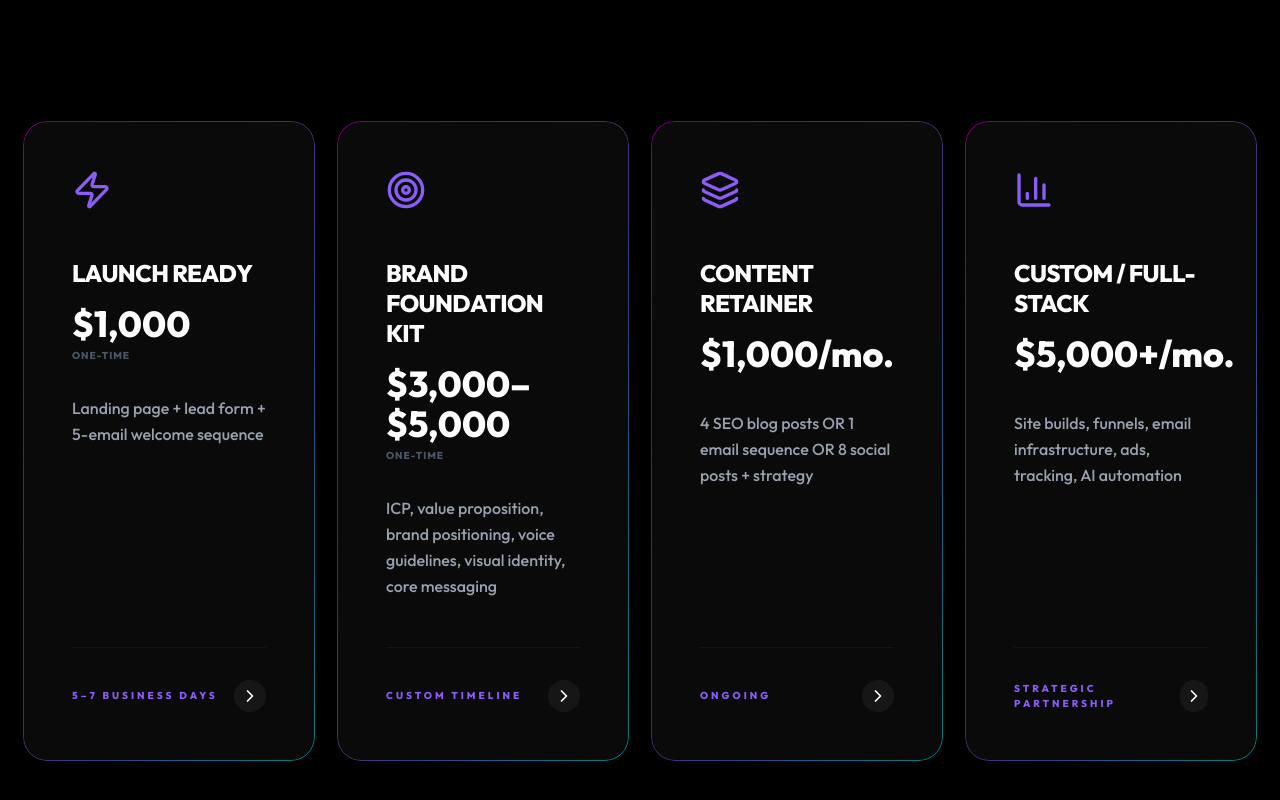
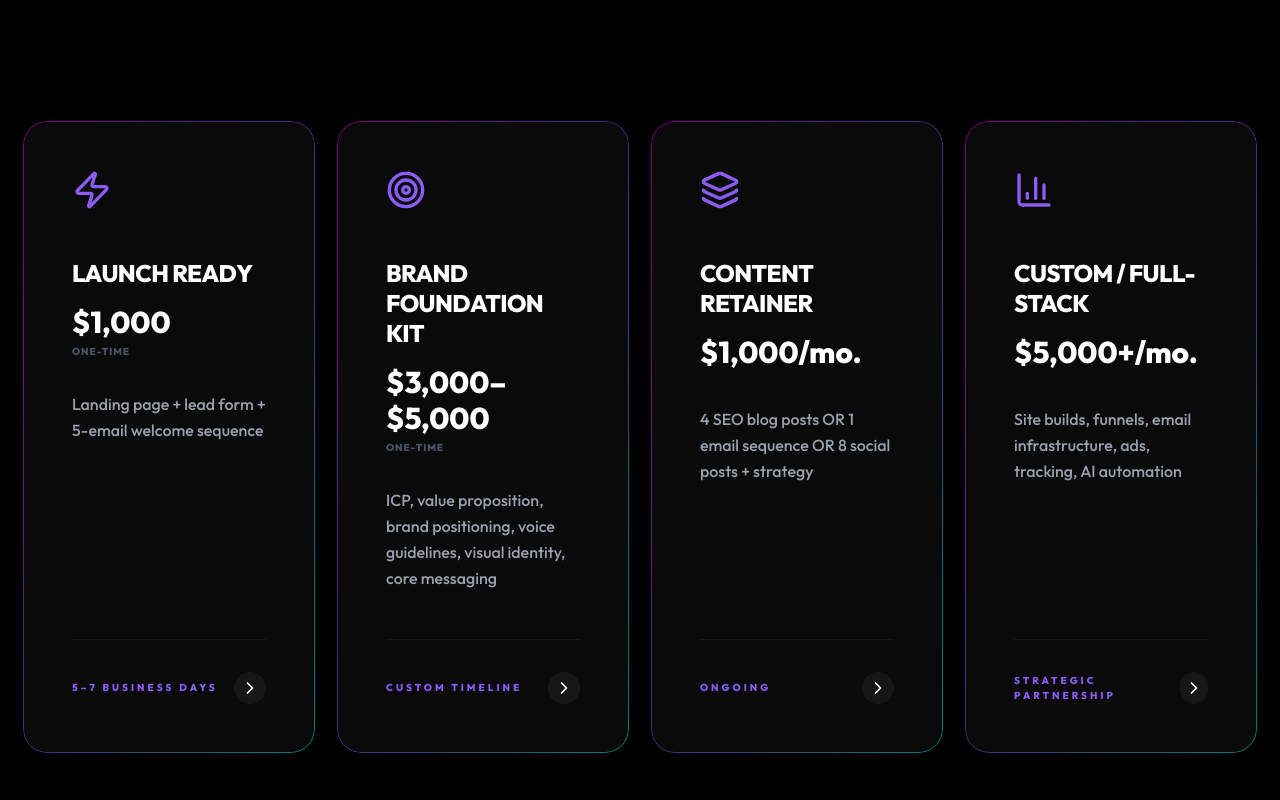
Before and after one commit to drivenlytics/drivenlytics, a React (Vite) app in the folder web_build/: page / in a window 1280 px wide. Shown: the part 1419-2219 px from the top of the page. Built offline with nearby package versions, Linux system fonts and the light colour scheme.

Commit message:
Design update: spacing and font sizes

```diff
--- a/web_build/src/components/Sections.tsx
+++ b/web_build/src/components/Sections.tsx
@@ -153,7 +153,7 @@ export const Services = () => {
               </div>
               <h3 className="text-2xl font-black uppercase tracking-tight mb-4 leading-tight">{s.title}</h3>
               <div className="mb-8 flex flex-col gap-1">
-                <span className="text-4xl font-black text-white">{s.price}</span>
+                <span className="text-3xl font-black text-white break-words">{s.price}</span>
                 <span className="text-gray-600 text-[10px] font-black uppercase tracking-widest">{s.type}</span>
               </div>
               <p className="text-gray-400 text-base leading-relaxed mb-12 flex-grow font-medium">{s.desc}</p>
@@ -251,7 +251,7 @@ export const Testimonials = () => {
   ];
 
   return (
-    <section id="testimonials" className="py-40 px-6 bg-black">
+    <section id="testimonials" className="pt-[60px] pb-40 px-6 bg-black">
       <div className="max-w-7xl mx-auto">
         <div className="mb-32 text-center">
           <span className="text-brand-purple font-black uppercase tracking-[0.4em] text-[30px] mb-6 block">The Proof</span>
```
